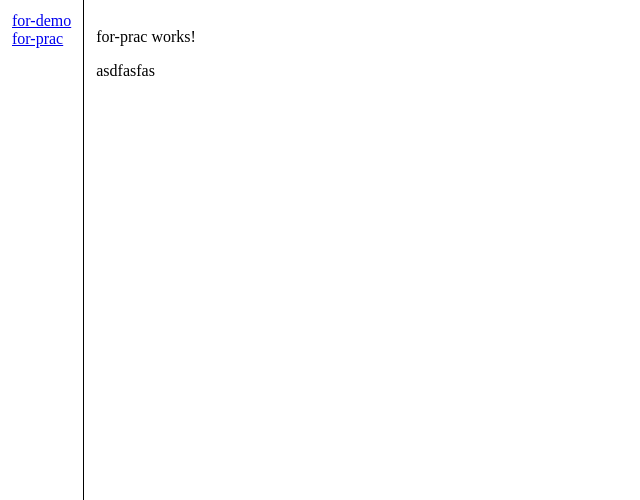
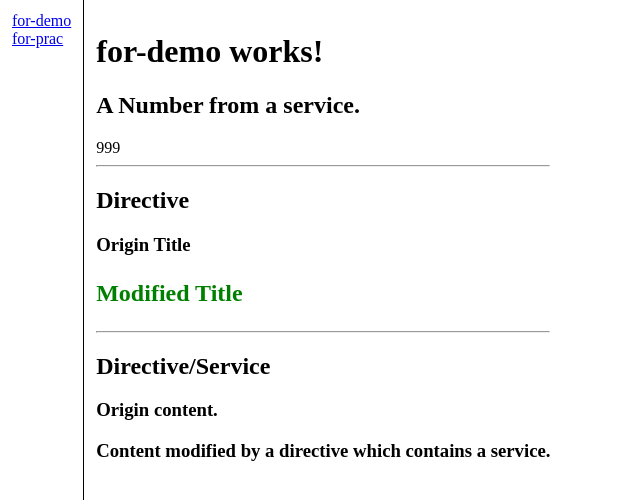
Before and after one commit to jbjobclement/for-demo, an Angular app: page /for-prac in a window 1280 px wide. Shown: the top 500 px of the page, without its empty margins (0-640 px from the left). Built offline with nearby package versions, Linux system fonts and the light colour scheme.

Commit message:
using service

```diff
--- a/src/app/app.module.ts
+++ b/src/app/app.module.ts
@@ -4,11 +4,13 @@ import { BrowserModule } from '@angular/platform-browser';
 import { AppRoutingModule } from './app-routing.module';
 import { AppComponent } from './app.component';
 import { ForPracComponent } from './for-prac/for-prac.component';
+import { GreenTitleDirective } from './shared/directives/green-title/green-title.directive';
 
 @NgModule({
   declarations: [
     AppComponent,
-    ForPracComponent
+    ForPracComponent,
+    GreenTitleDirective
   ],
   imports: [
     BrowserModule,
--- a/src/app/for-prac/for-prac.component.html
+++ b/src/app/for-prac/for-prac.component.html
@@ -1,2 +1,31 @@
-<p>for-prac works!</p>
-<div>asdfasfas</div>
+<h1>for-demo works!</h1>
+<div>
+    <h2>A Number from a service.</h2>
+    <div>
+        {{ num }}
+    </div>
+    <hr>
+</div>
+
+
+<div>
+    <h2>Directive</h2>
+    <h3>Origin Title</h3>
+    <h3
+        appGreenTitle
+    >
+        Modified Title
+    </h3>
+    <hr>
+</div>
+
+<div>
+    <h2>Directive/Service</h2>
+    <h3>
+        Origin content.
+    </h3>
+    <h3
+    >
+        Content modified by a directive which contains a service.
+    </h3>
+</div>
--- a/src/app/for-prac/for-prac.component.ts
+++ b/src/app/for-prac/for-prac.component.ts
@@ -1,3 +1,4 @@
+import { NumberService } from './../shared/services/number.service';
 import { Component } from '@angular/core';
 
 @Component({
@@ -6,5 +7,10 @@ import { Component } from '@angular/core';
   styleUrls: ['./for-prac.component.scss']
 })
 export class ForPracComponent {
-
+  num: number;
+  constructor(
+    private numberService: NumberService
+  ) {
+    this.num = this.numberService.numberPractice;
+  }
 }
--- a/src/app/for-prac/for-prac.module.ts
+++ b/src/app/for-prac/for-prac.module.ts
@@ -1,7 +1,6 @@
 import { NgModule } from '@angular/core';
 import { CommonModule } from '@angular/common';
 import { ForPracRoutingModule } from './for-prac-routing.module';
-
 
 
 @NgModule({
--- /dev/null
+++ b/src/app/shared/directives/green-title/green-title.directive.ts
@@ -0,0 +1,15 @@
+import { Directive, ElementRef } from '@angular/core';
+
+@Directive({
+  selector: '[appGreenTitle]'
+})
+export class GreenTitleDirective {
+
+  constructor(
+    private el: ElementRef
+  ) {
+    this.el.nativeElement.style.color = 'green'
+    this.el.nativeElement.style.fontSize = '24px'
+  }
+
+}
--- a/src/app/shared/services/number.service.ts
+++ b/src/app/shared/services/number.service.ts
@@ -4,5 +4,6 @@ import { Injectable } from '@angular/core';
 })
 export class NumberService {
   numberFromService = 100;
+  numberPractice = 999;
   constructor() { }
 }
```
Also changed, not shown: 1 other file (tests, documents, lock files or other folders).
